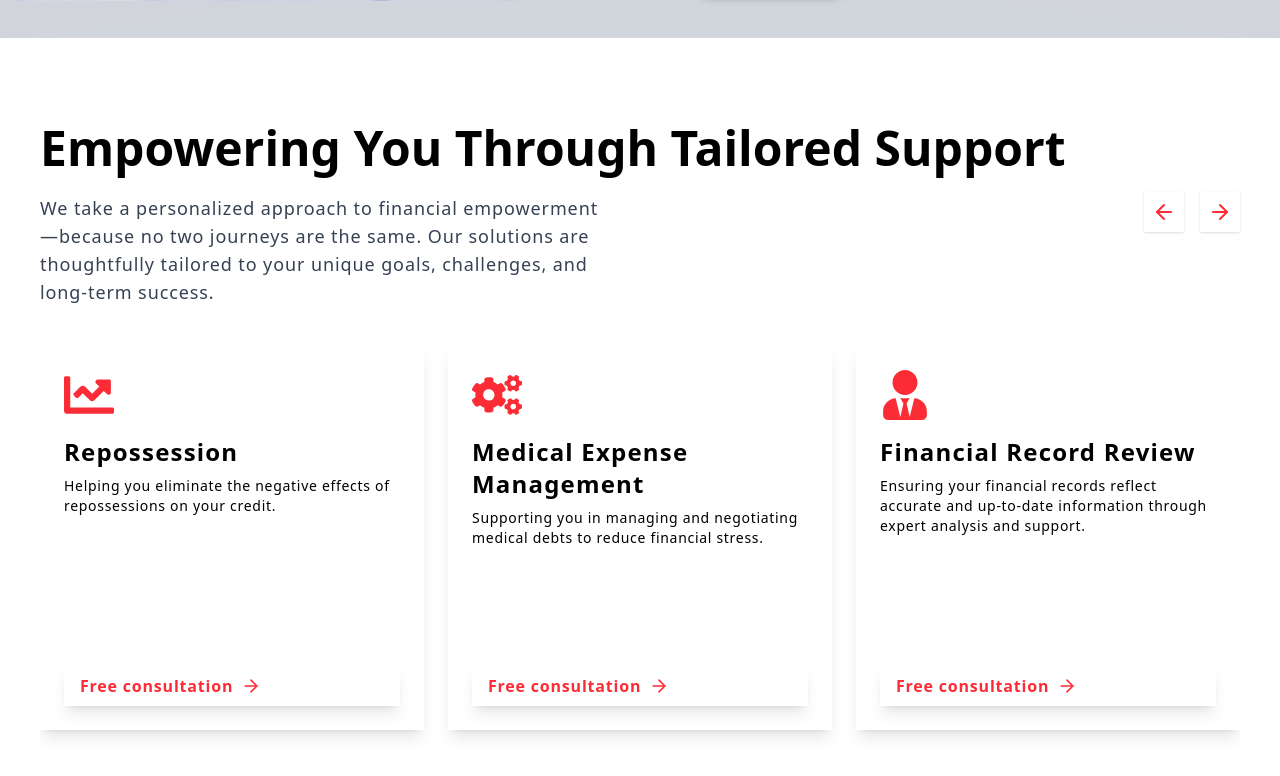
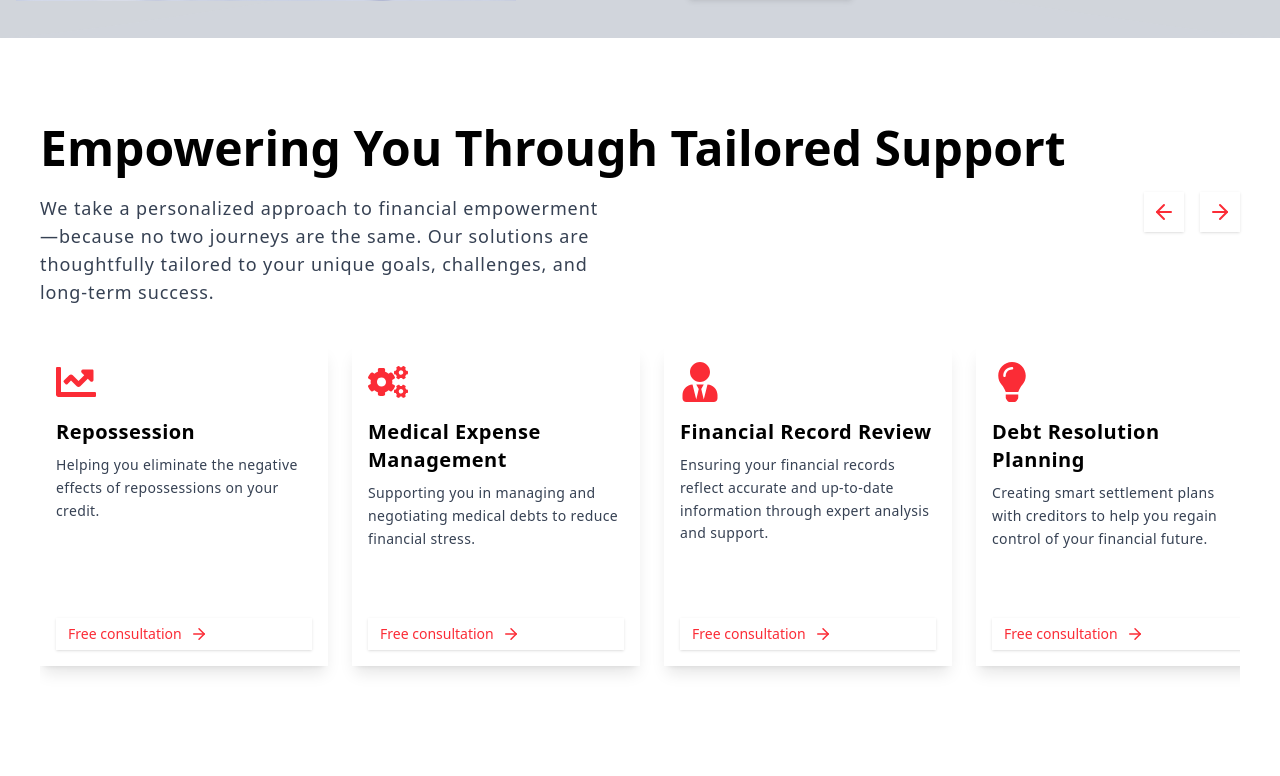
Before and after one commit to Kaif3246/Service, a React (Vite) app in the folder Kandola_Enterprises/: page / in a window 1280 px wide. Shown: the part 2366-3142 px from the top of the page. Built offline with nearby package versions, Linux system fonts and the light colour scheme.

Commit message:
Short message about what you changed

```diff
--- a/Kandola_Enterprises/src/components/homepage/AboutCompany.jsx
+++ b/Kandola_Enterprises/src/components/homepage/AboutCompany.jsx
@@ -89,7 +89,7 @@ const OurCompany = () => {
 
           {/* CTA Button */}
           <div className="text-center lg:text-left">
-            <button className="flex items-center tracking-wider mb-10 px-6 py-3 bg-white hover:bg-red-500 hover:text-white text-red-500 font-semibold rounded-full shadow-md transition mx-auto lg:mx-0">
+            <button className="flex items-center tracking-wider mb-10 px-6 py-3 bg-white hover:bg-red-500 hover:text-white text-red-500 font-semibold  shadow-md transition mx-auto lg:mx-0">
               <FiArrowRight className="mr-2" />
               Read more
             </button>
--- a/Kandola_Enterprises/src/components/homepage/Services.jsx
+++ b/Kandola_Enterprises/src/components/homepage/Services.jsx
@@ -140,7 +140,7 @@ export default function FullPageScroll() {
         {sections.map((section, idx) => (
          <motion.div
          key={idx}
-            className="slide-bg flex-shrink-0 w-96 h-96 bg-white  p-6 text-black shadow-lg cursor-pointer flex flex-col justify-between"
+         className="slide-bg flex-shrink-0 w-72 h-80 bg-white p-4 text-black shadow-lg cursor-pointer flex flex-col justify-between"
          style={{ scrollSnapAlign: "start" }}
          initial={{ opacity: 0, y: 20 }}
          whileInView={{ opacity: 1, y: 0 }}
@@ -148,15 +148,19 @@ export default function FullPageScroll() {
          viewport={{ once: true }}
        >
          <div>
-              <div className="mb-4">{section.icon}</div>
-              <h2 className="text-2xl font-semibold mb-2 tracking-wider">{section.title}</h2>
-              <p className="text-sm tracking-wider">{section.text}</p>
+           <div className="mb-3">{React.cloneElement(section.icon, { size: 40 })}</div>
+           <h2 className="text-xl font-semibold mb-2 tracking-wide">{section.title}</h2>
+           <p className="text-sm text-gray-700 tracking-wide leading-relaxed">{section.text}</p>
          </div>
 
-            <button onClick={handleClick} className="mt-6 inline-flex items-center tracking-wider gap-2 bg-white text-red-500 hover:bg-red-500 hover:text-white font-semibold px-4 py-2  shadow-lg transition duration-300">
-              Free consultation <FiArrowRight className="text-xl" />
+         <button
+           onClick={handleClick}
+           className="mt-4 inline-flex items-center gap-2 bg-white text-red-500 hover:bg-red-500 hover:text-white font-medium px-3 py-1.5 text-sm shadow transition"
+         >
+           Free consultation <FiArrowRight className="text-lg" />
          </button>
        </motion.div>
+
         ))}
       </div>
     </div>
```
Lines whose indentation alone changed are shown as unchanged.
